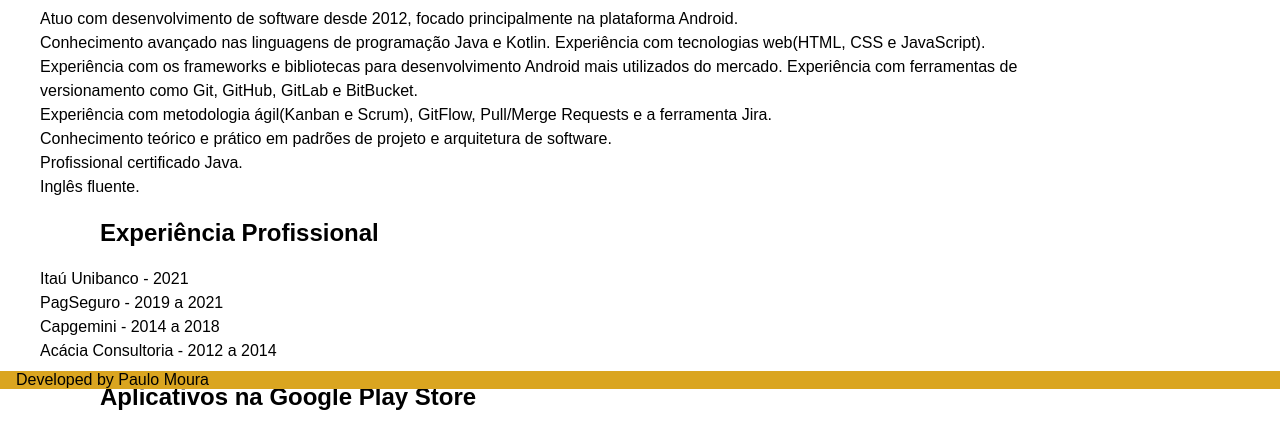
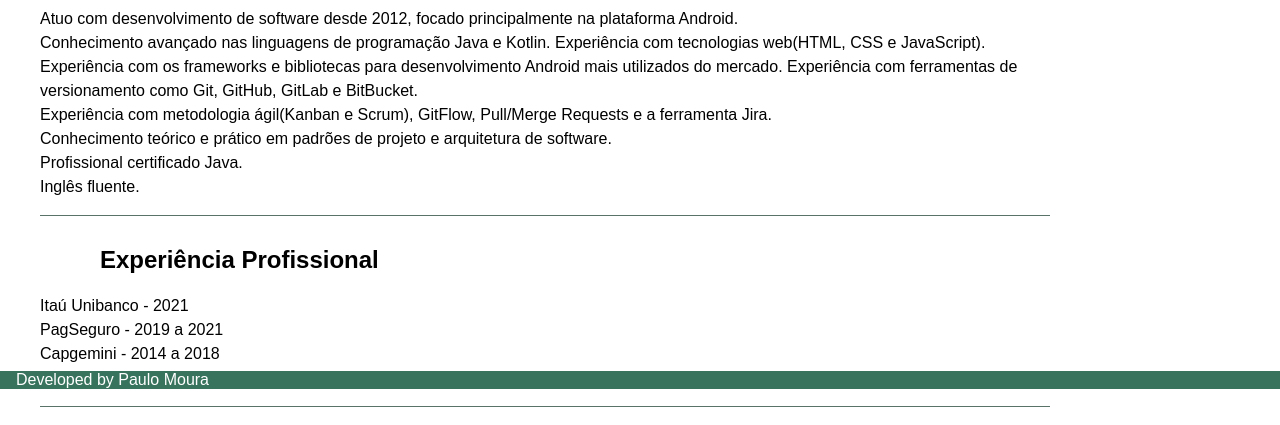
Before and after one commit to paulomoura91/personal-page, a plain HTML site: page index.html in a window 1280 px wide. Shown: the part 411-836 px from the top of the page. Drawn offline with Linux system fonts and the light colour scheme.

Commit message:
colors applied

```diff
--- a/app.css
+++ b/app.css
@@ -7,10 +7,11 @@ body {
 }
 
 nav {
-    background-color: palegoldenrod;
+    background-color: #5EC29D;
     display: flex;
     justify-content: flex-end;
     height: 180px;
+    color: #BFF4E1;
 }
 
 .language {
@@ -89,11 +90,17 @@ footer {
     position: fixed;
     bottom: 0;
     width: 100%;
-    background-color: goldenrod;
+    background-color: #37735D;
+    color: white;
 }
 
 span {
     margin-left: 16px;
+}
+
+article > section {
+    border-bottom: 1px solid #5A7369;
+    margin-bottom: 30px;
 }
 
 @media(max-width: 1000px) {
```
